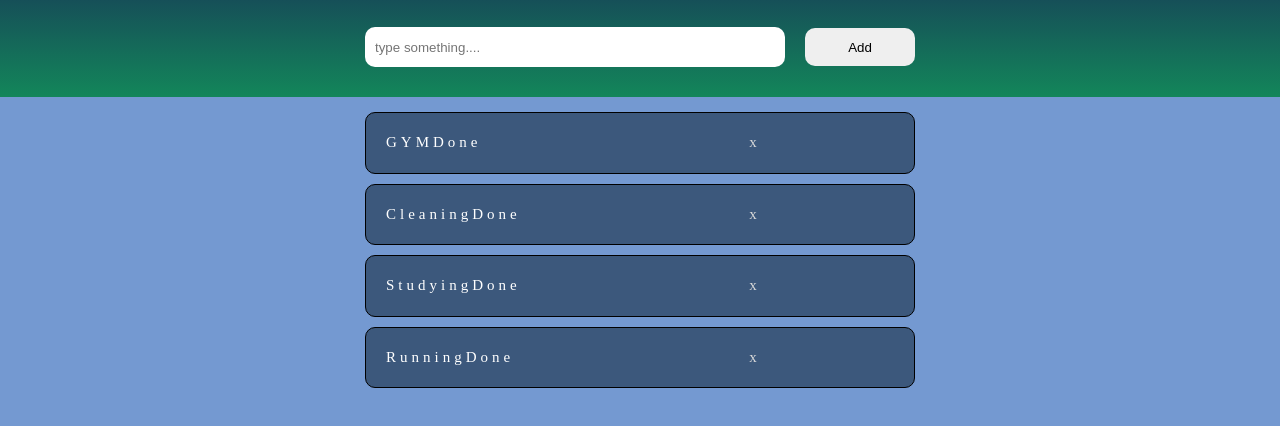
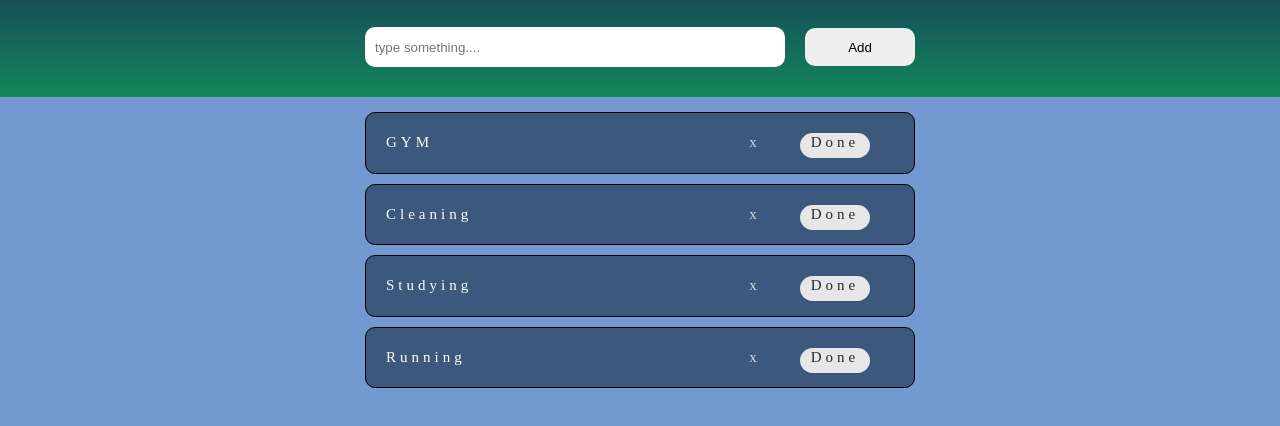
Before and after one commit to ramantamang777/TODOLIST, a plain HTML site: page index.html in a window 1280 px wide. Shown: the part 100-526 px from the top of the page. Drawn offline with Linux system fonts and the light colour scheme.

Commit message:
Update style.css

```diff
--- a/css/style.css
+++ b/css/style.css
@@ -1,4 +1,4 @@
-*{
+ *{
     margin: 0;
     padding: 0;
     box-sizing: border-box;
@@ -76,5 +76,22 @@ li{
 }
 
 .close:hover{
-    background-color: rgb(39, 39, 39);
+    background-color: rgb(15, 15, 15);
 }
+.done{
+     position: absolute;
+     right: 410px;
+    /* top: 10px; */
+     height: 25px;
+     width: 70px;
+     margin: 0px 0px 15px 30px;
+     cursor: pointer;
+     text-align: center;
+     color: rgb(43, 42, 42);
+     border-radius: 20px;
+     background-color: rgb(231, 231, 231);
+}
+.done:hover{
+    background-color: #232324;
+    color: white;
+}
```
